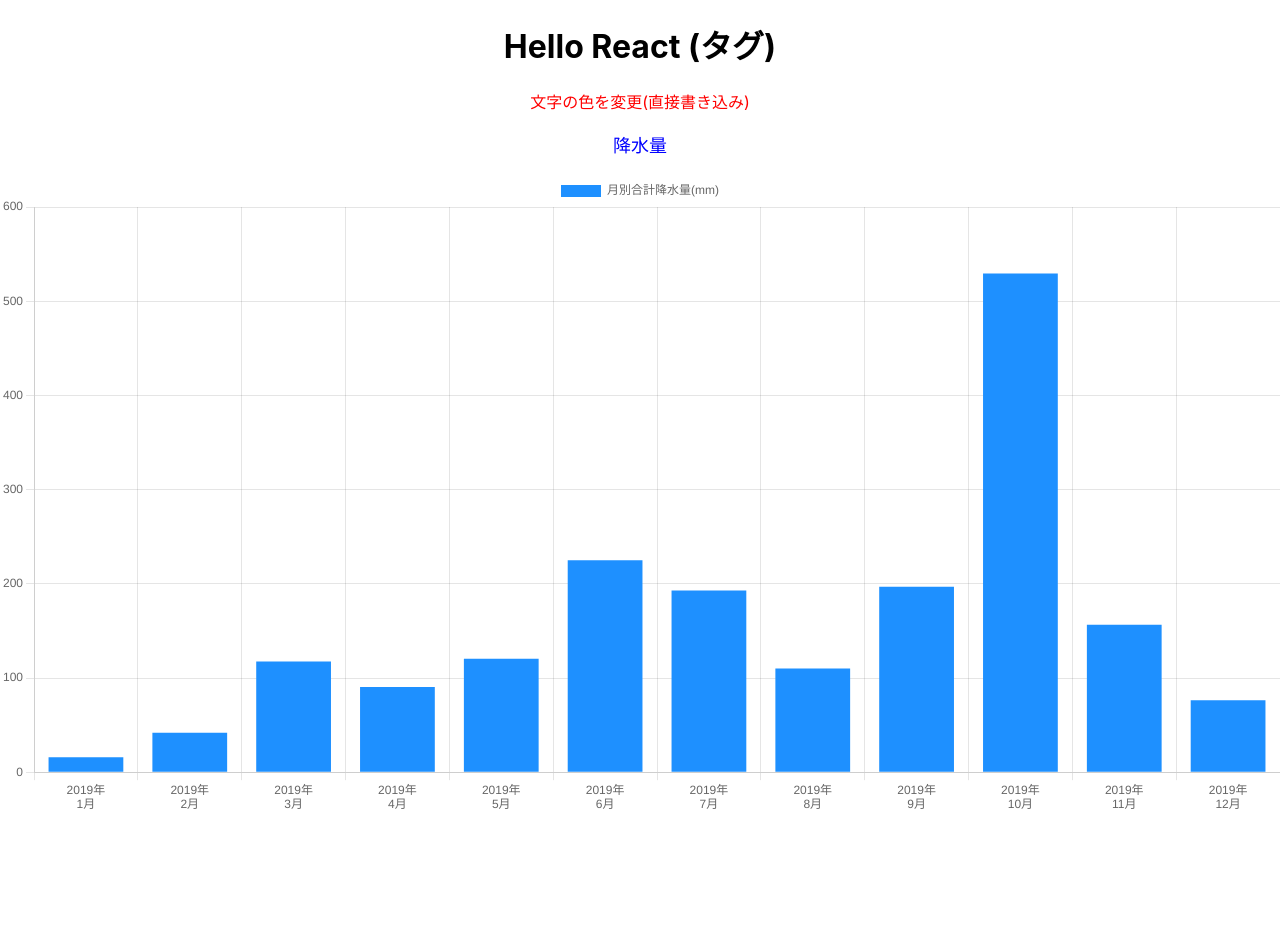
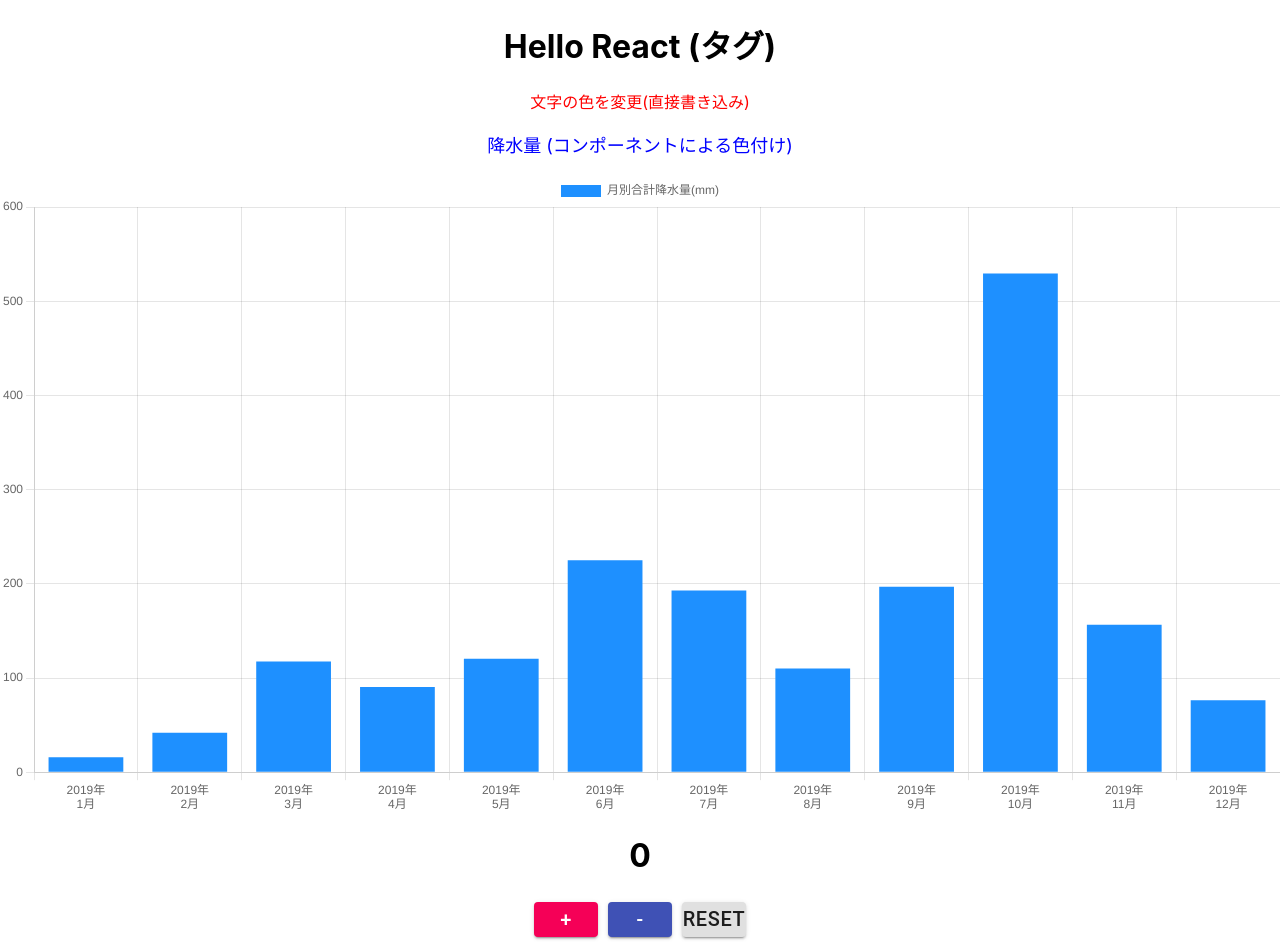
Before and after one commit to aoimaru/internReactPrac, a React (Create React App) app: page / in a window 1280 px wide. Before the commit the page ends 815 px from the top, so only its background shows below. Built offline with nearby package versions, Linux system fonts and the light colour scheme.

Commit message:
カウンターの作成(条件分岐)

```diff
--- a/package.json
+++ b/package.json
@@ -3,6 +3,7 @@
   "version": "0.1.0",
   "private": true,
   "dependencies": {
+    "@material-ui/core": "^4.11.4",
     "@testing-library/jest-dom": "^5.11.4",
     "@testing-library/react": "^11.1.0",
     "@testing-library/user-event": "^12.1.10",
--- a/src/App.jsx
+++ b/src/App.jsx
@@ -2,6 +2,7 @@
 import './App.css';
 import ColorSample from "./components/ColorSample";
 import ChartSample from "./components/ChartSample";
+import CounterSample from "./components/CounterSample";
 
 
 function App() {
@@ -14,9 +15,10 @@ function App() {
         hello
       <ColorSample />*/}
       <ColorSample color="blue" message="元気です">
-        降水量
+        降水量 (コンポーネントによる色付け)
       </ColorSample>
       <ChartSample />
+      <CounterSample />
     </div>
 
   );
--- /dev/null
+++ b/src/components/CounterSample.jsx
@@ -0,0 +1,63 @@
+import React from "react";
+import { useState } from "react";
+import { Button } from "@material-ui/core";
+
+const CounterSample = () => {
+	const [count, setCount] = useState(0);
+
+	const countUp = () => {
+		if (count < 20){
+			setCount(count+1);
+		}else{
+			setCount(0)
+		}
+
+	};
+
+	const countDown = () => {
+		if (count > 1){
+			setCount(count-1);
+		}else{
+			setCount(0)
+		}
+
+	};
+
+	const countReset = () => {
+		setCount(0);
+	};
+
+	return (
+		<div>
+			<h1>{count}</h1>
+			<Button
+				size="small"
+				variant="contained"
+				color="secondary"
+				style={{ margin: "5px", fontSize: "20px", padding: "0" }}
+				onClick={countUp}
+			>
+				+
+			</Button>
+			<Button
+				size="small"
+				variant="contained"
+				color="primary"
+				style={{ margin: "5px", fontSize: "20px", padding: "0" }}
+				onClick={countDown}
+			>
+				-
+			</Button>
+			<Button
+				size="small"
+				variant="contained"
+				style={{ margin: "5px", fontSize: "20px", padding: "0" }}
+				onClick={countReset}
+			>
+				Reset
+			</Button>
+		</div>
+		);
+
+};
+export default CounterSample;
```
Also changed, not shown: 1 other file (tests, documents, lock files or other folders).
